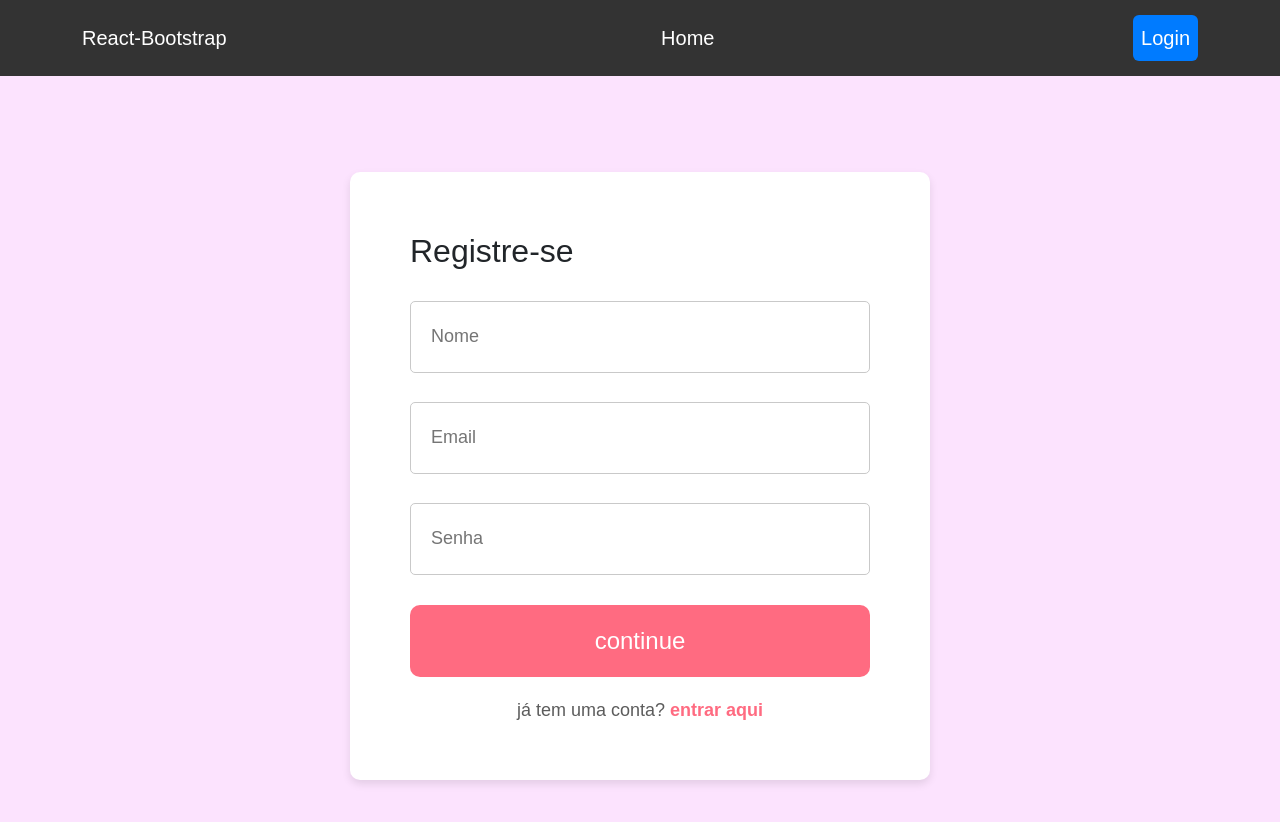
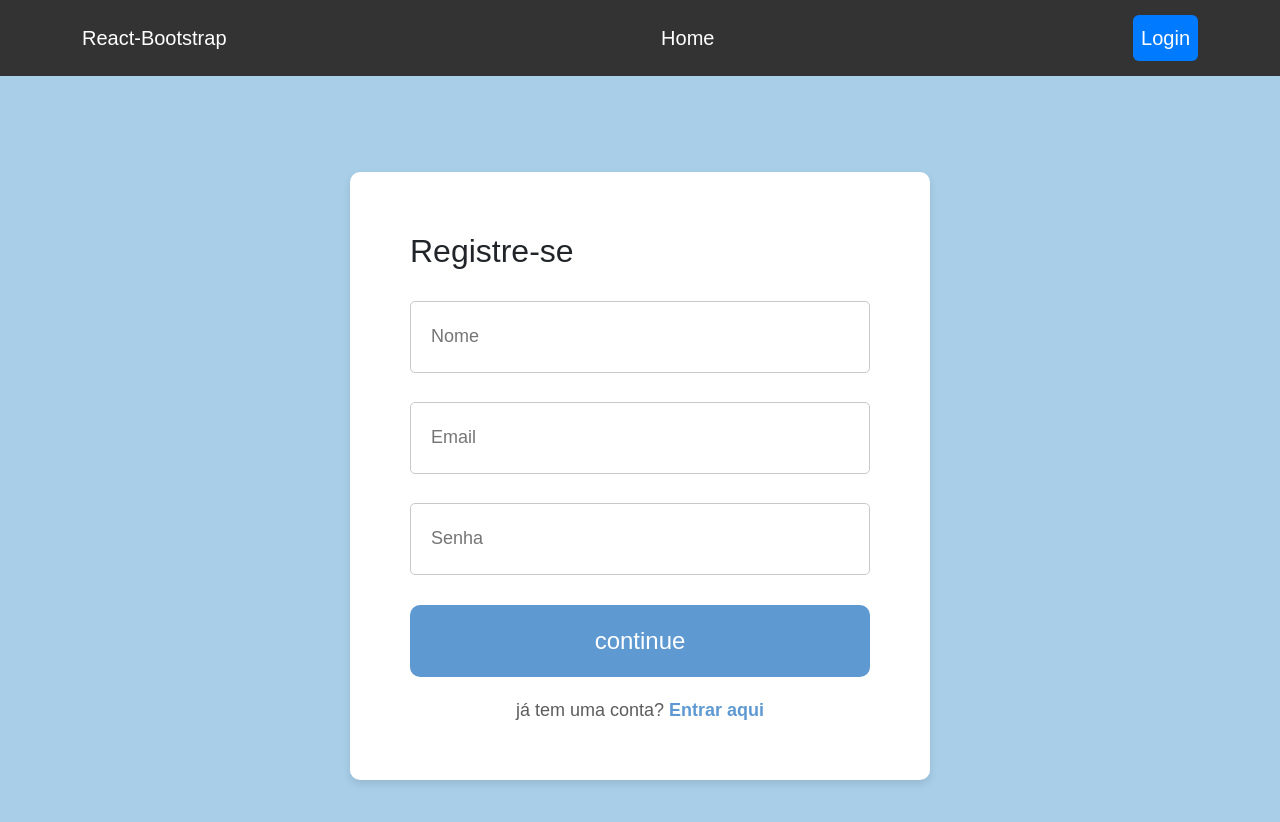
Before and after one commit to Nathanviana/React---ecommerce, a React (Vite) app: page /cadastro in a window 1280 px wide. Shown: the top 822 px of the page. Built offline with nearby package versions, Linux system fonts and the light colour scheme.

Commit message:
adicionando rotas na login page e register page

```diff
--- a/src/components/cliente/cadastro.css
+++ /dev/null
@@ -1,65 +0,0 @@
-.loginsignup {
-    display: flex;
-    justify-content: center;
-    align-items: center;
-    width: 100%;
-    height: 100vh;
-    background: #fce3fe;
-}
-
-.loginsignup-container {
-    width: 580px;
-    background: white;
-    padding: 40px 60px;
-    box-shadow: 0 4px 8px rgba(0, 0, 0, 0.1);
-    border-radius: 10px;
-}
-
-.loginsignup-container h1 {
-    margin: 20px 0px;
-}
-
-.loginsignup-fields {
-    display: flex;
-    flex-direction: column;
-    gap: 29px;
-    margin-top: 30px;
-}
-
-.loginsignup-fields input {
-    width: 100%;
-    height: 72px;
-    padding-left: 20px;
-    border: 1px solid #c9c9c9;
-    border-radius: 5px;
-    outline: none;
-    color: #5c5c5c;
-    font-size: 18px;
-}
-
-.loginsignup-container button {
-    width: 100%;
-    height: 72px;
-    color: white;
-    background: #ff6b81;
-    margin-top: 30px;
-    border: none;
-    border-radius: 10px;
-    font-size: 24px;
-    font-weight: 500;
-    cursor: pointer;
-}
-
-.loginsignup-login {
-    margin-top: 20px;
-    color: #5c5c5c;
-    font-size: 18px;
-    font-weight: 500;
-    text-align: center;
-}
-
-.loginsignup-login span {
-    color: #ff6b81;
-    font-weight: 600;
-    cursor: pointer;
-}
--- a/src/components/cliente/cadastro.jsx
+++ b/src/components/cliente/cadastro.jsx
@@ -1,5 +1,6 @@
 // import React from 'react'
-import './cadastro.css'
+import './login-cadastro.css'
+import { Link } from 'react-router-dom'
 
 const Cadastro = () => {
     return (
@@ -12,7 +13,7 @@ const Cadastro = () => {
                     <input type="password" placeholder='Senha' />
                </div>
                 <button>continue</button>
-                <p className="loginsignup-login">já tem uma conta? <span>entrar aqui</span></p>
+                <p className="loginsignup-login">já tem uma conta? <Link to="/login" className="signup-link">Entrar aqui</Link></p>
             </div>
         </div>
     )
--- a/src/components/cliente/login.css
+++ b/src/components/cliente/login-cadastro.css
@@ -4,7 +4,7 @@
     align-items: center;
     width: 100%;
     height: 100vh;
-    background: #fce3fe;
+    background: #a8cee8;
 }
 
 .loginsignup-container {
@@ -42,13 +42,17 @@
     width: 100%;
     height: 72px;
     color: white;
-    background: #ff6b81;
+    background: #5f99d2;
     margin-top: 30px;
     border: none;
     border-radius: 10px;
     font-size: 24px;
     font-weight: 500;
     cursor: pointer;
+}
+
+.loginsignup-container button:hover {
+    background: #4a7fba;
 }
 
 .loginsignup-login {
@@ -59,8 +63,13 @@
     text-align: center;
 }
 
-.loginsignup-login span {
-    color: #ff6b81;
+.loginsignup-login .signup-link {
+    color: #5f99d2;
     font-weight: 600;
     cursor: pointer;
+    text-decoration: none;
 }
+
+.loginsignup-login .signup-link:hover {
+    text-decoration: underline;
+}
--- a/src/components/cliente/login.jsx
+++ b/src/components/cliente/login.jsx
@@ -1,4 +1,5 @@
-import './login.css'
+import './login-cadastro.css'
+import { Link } from 'react-router-dom'
 
 const Login = () => {
     return (
@@ -10,7 +11,7 @@ const Login = () => {
                     <input type="password" placeholder='Senha' />
                 </div>
                 <button>continue</button>
-                <p className="loginsignup-login">não tem uma conta? <span>registre-se aqui</span></p>
+                <p className="loginsignup-login">não tem uma conta? <Link to="/cadastro" className="signup-link"> registre-se aqui</Link></p>
             </div>
         </div>
     )
```
